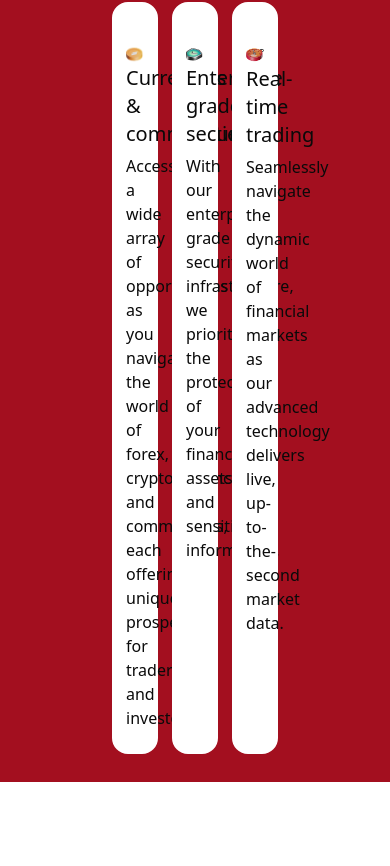
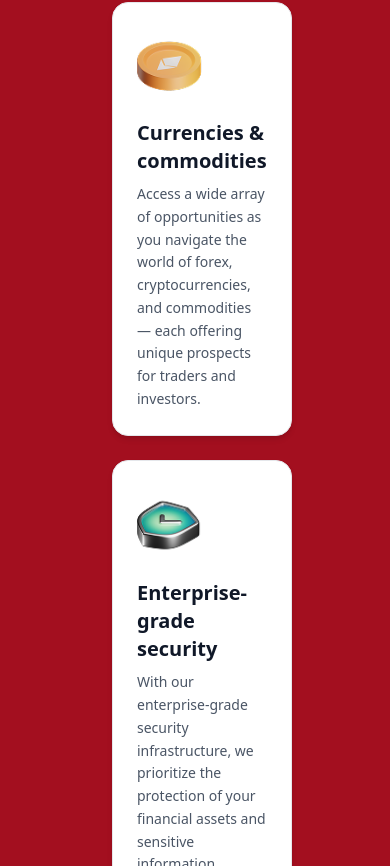
Before and after one commit to aaronkossam/chain-web, a Next.js app: page / in a window 390 px wide. Shown: the part 1458-2324 px from the top of the page. Built offline with nearby package versions, Linux system fonts and the light colour scheme.

Commit message:
fix: enhance layout and styling for benefit cards with improved responsiveness

```diff
--- a/src/app/Benefits/page.js
+++ b/src/app/Benefits/page.js
@@ -26,47 +26,63 @@ const Benefit = () => {
         </div>
 
         <div className=" grid grid-cols-3 gap-3.5 pt-6">
-          <div className=" max-w-sm w-full sm:max-w-md lg:max-w-lg  border-2 rounded-2xl pl-3 pt-10 pb-2.5 pr-3 border-white bg-white">
-            <Image src="/eth-iso-color.png" alt="" width={70} height={50} />
-            <h1 className=" font-medium pb-1.5 text-xl">
-              Currencies & <br></br>
-              commodities
-            </h1>
-            <p className=" text-light pb-3">
-              Access a wide array of opportunities as you<br></br>
-              navigate the world of forex,
-              <br />
-              cryptocurrencies, and commodities, each<br></br>
-              offering unique prospects for traders and investors.
+          <div className="grid gap-6 sm:grid-cols-2 lg:grid-cols-3">
+            {/* Card 1 */}
+            <div className="w-full max-w-sm border border-gray-200 rounded-2xl bg-white shadow-md p-6">
+              <Image
+                src="/eth-iso-color.png"
+                alt="Currencies and commodities illustration"
+                width={70}
+                height={50}
+                className="mb-4"
+              />
+              <h2 className="text-xl font-semibold text-gray-900 mb-2">
+                Currencies & commodities
+              </h2>
+              <p className="text-gray-600 leading-relaxed text-sm sm:text-base">
+                Access a wide array of opportunities as you navigate the world
+                of forex, cryptocurrencies, and commodities — each offering
+                unique prospects for traders and investors.
               </p>
             </div>
 
-          <div className=" max-w-sm w-full sm:max-w-md lg:max-w-lg  border-2 rounded-2xl pl-3 pt-10 pb-2.5 pr-3 border-white bg-white">
-            <Image src="/sheild-iso-color.png" alt="" width={70} height={50} />
-            <h1 className=" font-medium pb-1.5 text-xl">
-              Enterprise grade<br></br> security
-            </h1>
-            <p className=" text-light pb-3">
-              With our enterprise-grade security<br></br>
-              infrastructure, we prioritize the protection <br></br>of your
-              financial assets and sensitive information.
+            {/* Card 2 */}
+            <div className="w-full max-w-sm border border-gray-200 rounded-2xl bg-white shadow-md p-6">
+              <Image
+                src="/sheild-iso-color.png"
+                alt="Enterprise security illustration"
+                width={70}
+                height={50}
+                className="mb-4"
+              />
+              <h2 className="text-xl font-semibold text-gray-900 mb-2">
+                Enterprise-grade security
+              </h2>
+              <p className="text-gray-600 leading-relaxed text-sm sm:text-base">
+                With our enterprise-grade security infrastructure, we prioritize
+                the protection of your financial assets and sensitive
+                information.
               </p>
             </div>
-          <div className=" max-w-sm w-full sm:max-w-md lg:max-w-lg  border-2 rounded-2xl pl-3 pt-10 pb-2.5 pr-3 border-white bg-white">
+
+            {/* Card 3 */}
+            <div className="w-full max-w-sm border border-gray-200 rounded-2xl bg-white shadow-md p-6">
               <Image
                 src="/explorer-iso-color.png"
-              alt=""
+                alt="Real-time trading illustration"
                 width={70}
                 height={50}
+                className="mb-4"
               />
-            <h1 className=" font-medium pb-1.5 text-xl">
-              Real-time <br></br>trading
-            </h1>
-            <p className=" text-light pb-3">
-              Seamlessly navigate the dynamic<br></br>
-              world of financial markets as our<br></br> advanced technology
-              delivers live, up-<br></br>to-the-second market data.
+              <h2 className="text-xl font-semibold text-gray-900 mb-2">
+                Real-time trading
+              </h2>
+              <p className="text-gray-600 leading-relaxed text-sm sm:text-base">
+                Seamlessly navigate the dynamic world of financial markets as
+                our advanced technology delivers live, up-to-the-second market
+                data.
               </p>
+            </div>
           </div>
         </div>
       </section>
```
Lines whose indentation alone changed are shown as unchanged.
